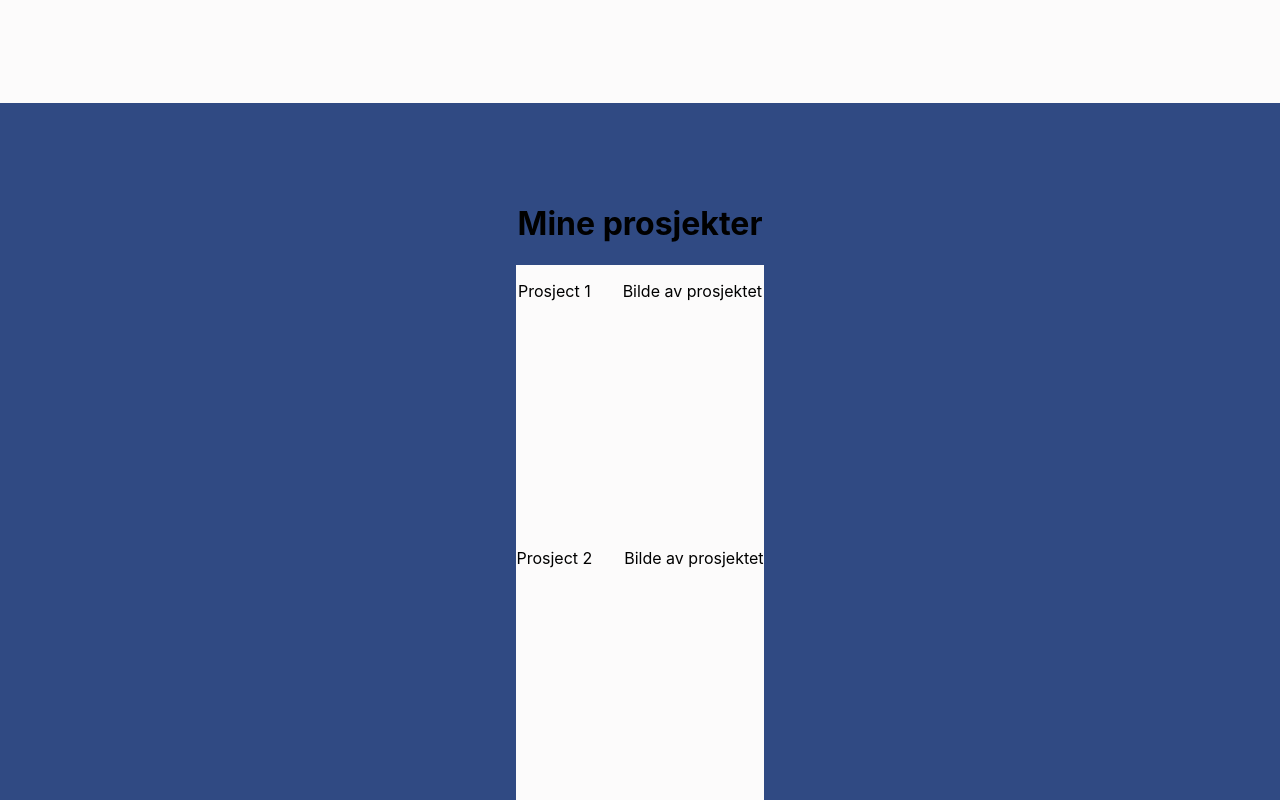
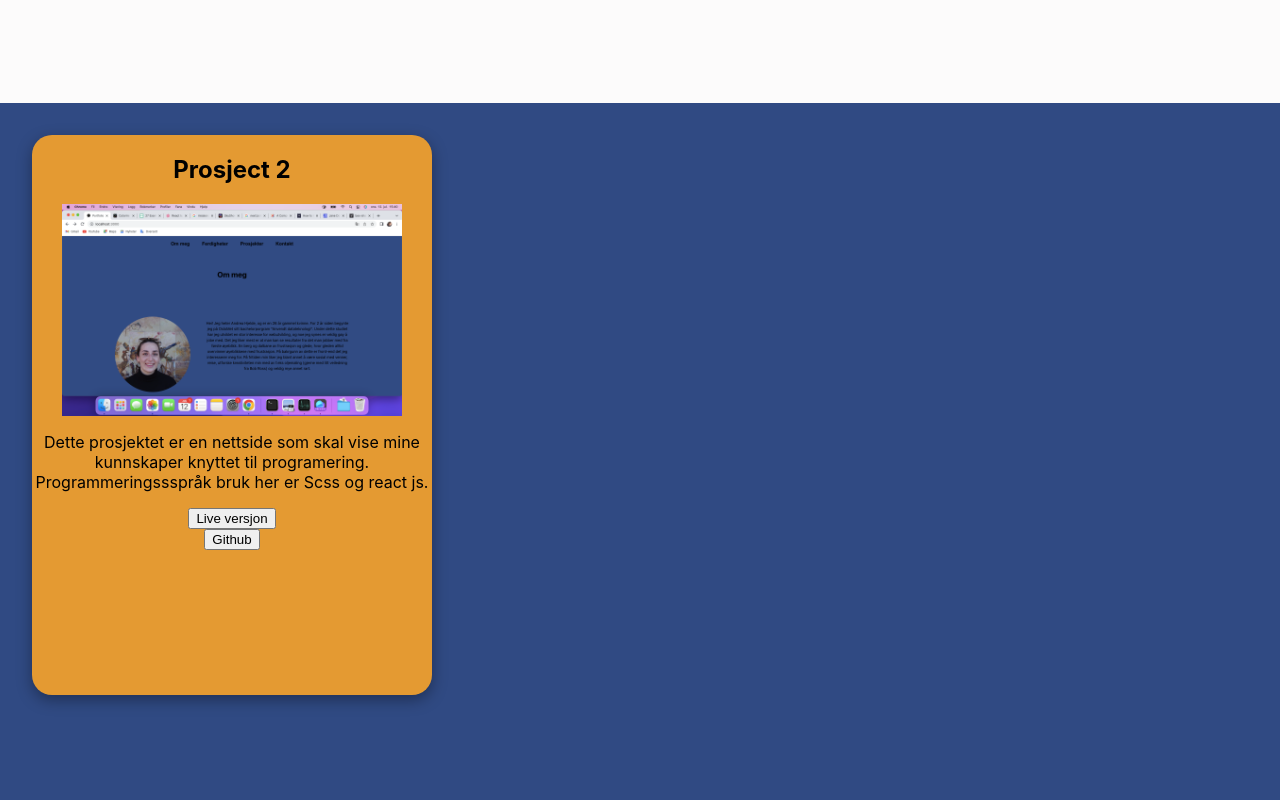
Before and after one commit to andreahjelde/portfolio, a React (Create React App) app: page / in a window 1280 px wide. Shown: the part 1520-2320 px from the top of the page. Built offline with nearby package versions, Linux system fonts and the light colour scheme.

Commit message:
add box-component for projects

```diff
--- /dev/null
+++ b/src/Components/Box.js
@@ -0,0 +1,13 @@
+import styles from '../styles/Box.module.scss'
+import React from "react"
+
+const Box = ({children}) => {
+
+    return (
+        <div className={styles.container}>
+            {children}
+        </div>
+    )
+}
+
+export default Box;
--- a/src/Components/Projects.js
+++ b/src/Components/Projects.js
@@ -1,28 +1,28 @@
 import styles from '../styles/Projects.module.scss'
 import React from "react"
+import project from '../Images/project.png'
+import Box from '../Components/Box.js'
+
 const Projects = React.forwardRef((props, ref) => {
 
     return (
-        <div ref={ref} className={styles.container}>
-            <h1>Mine prosjekter</h1>
-            <section className={styles.container_box}>
-                <div className={styles.containerEl}>
-                    <p>Prosject 1</p>
-                    <p>Bilde av prosjektet</p>
+        /*<h1 className={styles.title1El}>Mine prosjekter</h1>*/
+
+
+            <Box>
+                <div ref={ref} className={styles.container}>
+                    <h2 className={styles.titleEl}>Prosject 2</h2>
+                    <img className={styles.bildeProsject} src={project} alt={"project"}/>
+                    <p className={styles.textEl}>Dette prosjektet er en nettside som skal vise mine kunnskaper knyttet til programering.
+                                    Programmeringssspråk bruk her er Scss og react js.</p>
+                    <button className={styles.btnLive}>Live versjon</button>
+                    <button  className={styles.btnGithub}>Github</button>
                 </div>
-                <div className={styles.containerEl}>
-                    <p>Prosject 2</p>
-                    <p>Bilde av prosjektet</p>
 
-                </div>
-                <div className={styles.containerEl}>
-                    <p>Prosject 3</p>
-                    <p>Bilde av prosjektet</p>
-                </div>
-            </section>
-        </div>
+            </Box>
+
+
         )
-
 })
 
 export default Projects;
--- /dev/null
+++ b/src/styles/Box.module.scss
@@ -0,0 +1,11 @@
+@import './variables.scss';
+
+.container{
+    width: 25rem;
+    height: 35rem;
+    background-color: $third-color;
+    border-radius: 20px;
+    margin: 2rem;
+    box-shadow: rgba(0, 0, 0, 0.35) 0px 5px 15px;
+
+}
--- a/src/styles/Projects.module.scss
+++ b/src/styles/Projects.module.scss
@@ -1,20 +1,29 @@
 @import './variables.scss';
 
 .container{
-    padding-top: 5rem;
-    .container_box{
-        display: grid;
-        flex-direction: column;
-        justify-content: center;
-        height: 100vh;
+    display: flex;
+    flex-direction: column;
+    justify-content: center;
+    align-items: center;
 
-        .containerEl{
-            display: flex;
-            flex-direction: row;
-            justify-content: center;
-            gap: 2rem;
-            background-color: $secundary-color;
 
-        }
+    .title1El{
+
     }
+    .titleEl{
+
+    }
+    .bildeProsject{
+        width: 85%;
+
+
+    }
+    .textEl{
+    }
+
+.btnLive{
+
+    }
+
+.btnGithub{}
 }
```
Also changed, not shown: src/Images/project.png (added).
